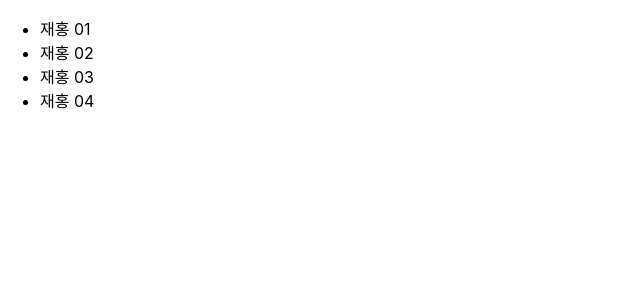
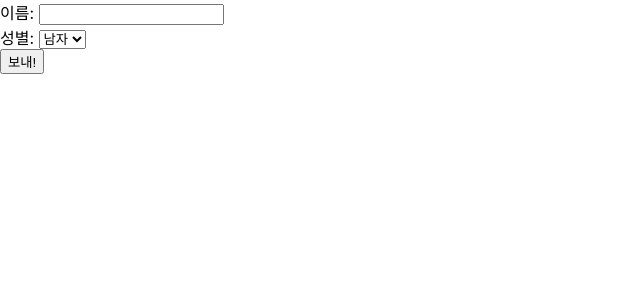
Before and after one commit to vin-jaehong/study-react, a React (Create React App) app: page / in a window 1280 px wide. Shown: the top 300 px of the page, without its empty margins (0-640 px from the left). Built offline with nearby package versions, Linux system fonts and the light colour scheme.

Commit message:
signup component

```diff
--- /dev/null
+++ b/src/chapter-11/SignUp.jsx
@@ -0,0 +1,46 @@
+import React, { useState, useId } from "react";
+
+const SignUp = (props) => {
+  const [name, setName] = useState("");
+  const [gender, setGender] = useState("남자");
+  const primaryId = useId();
+
+  const changeHandler = (e) => {
+    setName(e.target.value);
+  };
+
+  const changeGenderHandler = (e) => {
+    setGender(e.target.value);
+  };
+
+  const submitBtnClickHandler = (e) => {
+    alert(`이름: ${name}, 성별: ${gender}`);
+    e.preventDefault();
+  };
+
+  return (
+    <div>
+      <label htmlFor={`${primaryId}-name`}>이름: </label>
+      <input
+        id={`${primaryId}-name`}
+        type="text"
+        value={name}
+        onChange={changeHandler}
+      ></input>
+      <br />
+      <label htmlFor={`${primaryId}-gender`}>성별: </label>
+      <select
+        id={`${primaryId}-gender`}
+        value={gender}
+        onChange={changeGenderHandler}
+      >
+        <option value="남자">남자</option>
+        <option value="여자">여자</option>
+      </select>
+      <br />
+      <button onClick={submitBtnClickHandler}>보내!</button>
+    </div>
+  );
+};
+
+export default SignUp;
--- a/src/index.js
+++ b/src/index.js
@@ -9,10 +9,11 @@ import reportWebVitals from "./reportWebVitals";
 // import Accommodate from "./chapter-07/Accommodate";
 // import ConfirmButton from "./chapter-08/ConfirmButton";
 // import LandingPage from "./chapter-09/LandingPage";
-import AttendanceBook from "./chapter-10/AttendanceBook";
+// import AttendanceBook from "./chapter-10/AttendanceBook";
+import SignUp from "./chapter-11/SignUp";
 
 const root = ReactDOM.createRoot(document.getElementById("root"));
-root.render(<AttendanceBook />);
+root.render(<SignUp />);
 
 // If you want to start measuring performance in your app, pass a function
 // to log results (for example: reportWebVitals(console.log))
```
